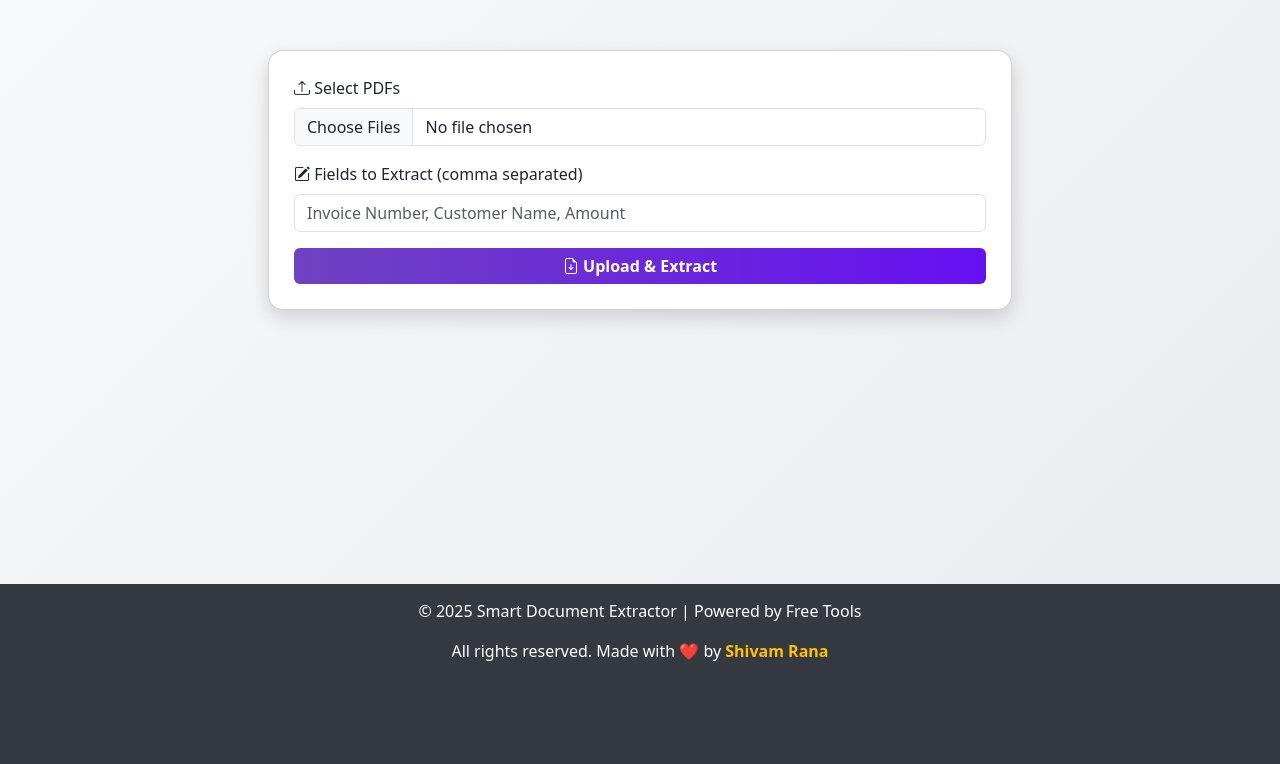
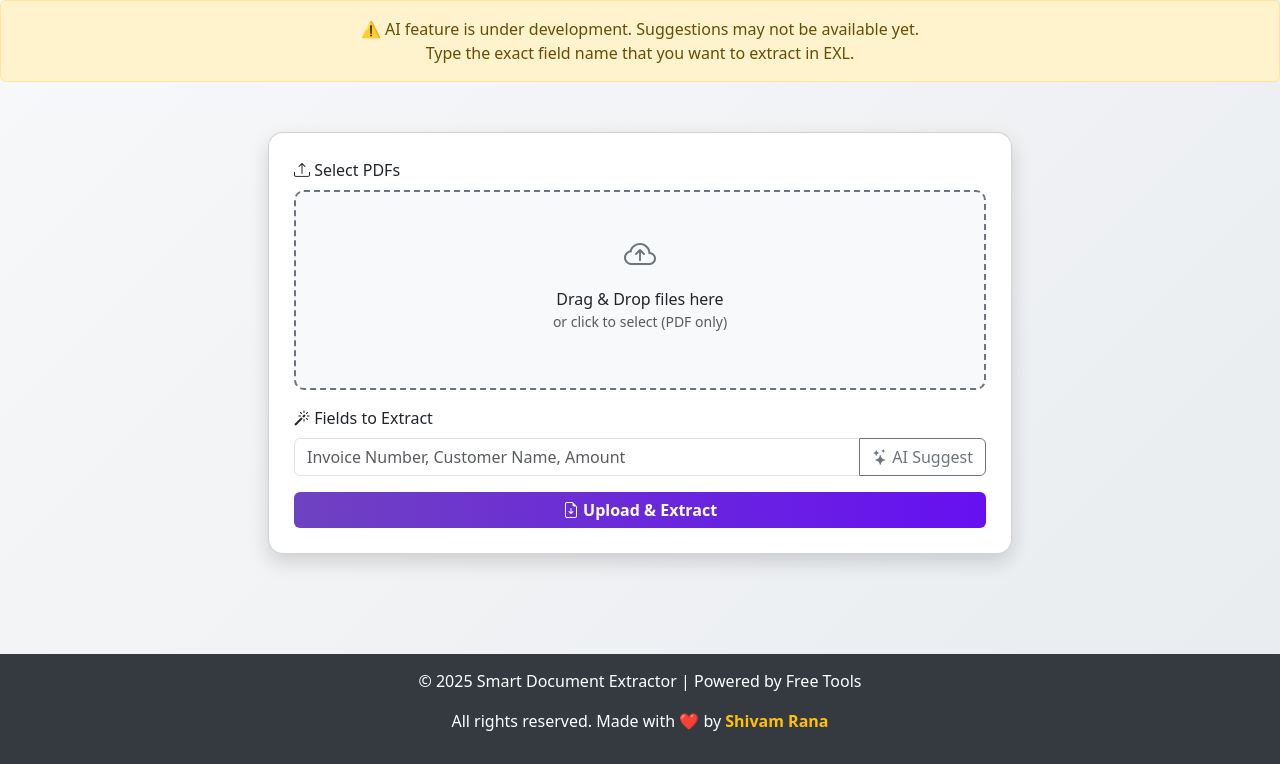
Before and after one commit to Shiv090703/smart-document-extractor, a FastAPI app: page / in a window 1280 px wide. Shown: the part 106-870 px from the top of the page. Before the commit the page ends 767 px from the top, so only its background shows below. Run offline with FastAPI, Linux system fonts and the light colour scheme.

Commit message:
NEW Ai is

```diff
--- a/app.py
+++ b/app.py
@@ -1,10 +1,11 @@
-from fastapi import FastAPI, File, UploadFile, Form
-from fastapi.responses import FileResponse, HTMLResponse, StreamingResponse
+from fastapi import FastAPI, File, UploadFile, Form, Request
+from fastapi.responses import StreamingResponse, HTMLResponse, JSONResponse
 from fastapi.staticfiles import StaticFiles
 from fastapi.templating import Jinja2Templates
-from fastapi.requests import Request
 import shutil, os, io
+
 from extractor import process_pdf_files
+from ai_service import ask_ai  # AI integration
 
 app = FastAPI()
 
@@ -15,38 +16,87 @@ os.makedirs(UPLOAD_FOLDER, exist_ok=True)
 app.mount("/static", StaticFiles(directory="static"), name="static")
 templates = Jinja2Templates(directory="templates")
 
-# Home page
+
 @app.get("/", response_class=HTMLResponse)
 def read_root(request: Request):
     return templates.TemplateResponse("index.html", {"request": request})
 
-# Handle uploads from form
+
 @app.post("/upload_web/")
-async def upload_pdfs_web(files: list[UploadFile] = File(...), fields: str = Form(...)):
+async def upload_pdfs_web(
+    files: list[UploadFile] = File(...),
+    fields: str = Form(...),
+    analyze: bool = Form(False)
+):
+    """
+    Upload PDFs, extract fields, return Excel, optionally return AI insights.
+    """
     saved_files = []
-
     for file in files:
         file_path = os.path.join(UPLOAD_FOLDER, file.filename)
         with open(file_path, "wb") as f:
             shutil.copyfileobj(file.file, f)
         saved_files.append(file_path)
 
-    # Convert user input fields to list
     fields_list = [f.strip() for f in fields.split(",")]
 
-    # Call updated extractor
+    # Call PDF extractor
     output_excel = process_pdf_files(saved_files, fields_list)
 
     with open(output_excel, 'rb') as f:
         excel_bytes = f.read()
 
-    # Clean up files
-    os.remove(output_excel)
+    # Clean up uploaded PDFs
     for file_path in saved_files:
         os.remove(file_path)
 
-    return StreamingResponse(
+    # If analyze requested, return AI insights
+    if analyze:
+        try:
+            prompt = (
+                f"Here is extracted invoice data with fields {fields_list}. "
+                "Provide a summary, highlight anomalies, and suggest insights."
+            )
+            ai_response = ask_ai(prompt)
+            return JSONResponse({"ai_insights": ai_response})
+        except Exception as e:
+            return JSONResponse({"error": str(e)})
+
+    # Otherwise, return Excel
+    response = StreamingResponse(
         io.BytesIO(excel_bytes),
-        media_type='application/vnd.openxmlformats-officedocument.spreadsheetml.sheet',
+        media_type="application/vnd.openxmlformats-officedocument.spreadsheetml.sheet",
         headers={"Content-Disposition": "attachment; filename=extracted_data.xlsx"}
     )
+
+    os.remove(output_excel)
+    return response
+
+
+@app.get("/ask-ai/")
+def ask_ai_endpoint(question: str):
+    """
+    Ask AI directly with a custom question.
+    """
+    try:
+        answer = ask_ai(question)
+        return {"question": question, "answer": answer}
+    except Exception as e:
+        return JSONResponse({"error": str(e)}, status_code=500)
+
+
+@app.post("/ai_suggest/")
+def ai_suggest_endpoint():
+    """
+    Suggest invoice fields for extraction via AI.
+    """
+    try:
+        prompt = (
+            "You are an AI assistant. Suggest the most common fields to extract from invoices "
+            "like Invoice Number, Date, Amount, Customer Name."
+        )
+        ai_response = ask_ai(prompt)
+        suggested_fields = [f.strip() for f in ai_response.split(",") if f.strip()]
+        return JSONResponse({"fields": suggested_fields})
+    except Exception as e:
+        return JSONResponse({"error": str(e)}, status_code=500)
--- a/requirements.txt
+++ b/requirements.txt
@@ -6,3 +6,5 @@ pytesseract==0.3.10
 pdf2image==1.16.3
 Pillow==9.5.0   # downgrade from 10.0.0
 openpyxl==3.1.2
+google-generativeai==0.8.3
+python-dotenv==1.0.0
--- a/templates/index.html
+++ b/templates/index.html
@@ -27,10 +27,7 @@
         header h1 { font-weight: 700; margin-bottom: 5px; font-size: 1.8rem; }
         header p { font-size: 1.1rem; margin-bottom: 0; }
 
-    .container {
-        flex: 1 0 auto;
-        padding-bottom: 50px; /* space for footer */
-    }
+        .container { flex: 1 0 auto; padding-bottom: 50px; }
 
         .card {
             margin: 50px auto;
@@ -39,10 +36,8 @@
             box-shadow: 0 8px 20px rgba(0,0,0,0.15);
             transition: transform 0.3s ease, box-shadow 0.3s ease;
         }
-    .card:hover {
-        transform: translateY(-5px);
-        box-shadow: 0 12px 25px rgba(0,0,0,0.2);
-    }
+        .card:hover { transform: translateY(-5px); box-shadow: 0 12px 25px rgba(0,0,0,0.2); }
+
         .file-list div {
             margin: 5px 0;
             padding: 8px 12px;
@@ -51,6 +46,23 @@
             font-weight: 500;
             word-break: break-word;
         }
+
+        /* Dropzone style */
+        .dropzone {
+            display: flex;
+            align-items: center;
+            justify-content: center;
+            width: 100%;
+            height: 200px;
+            border: 2px dashed #6c757d;
+            border-radius: 10px;
+            background-color: #f8f9fa;
+            cursor: pointer;
+            transition: background 0.3s;
+        }
+        .dropzone:hover { background-color: #e9ecef; }
+        .dropzone.dragover { background-color: #dee2e6; border-color: #495057; }
+
         .btn-primary {
             background: linear-gradient(90deg, #6f42c1, #6610f2);
             border: none;
@@ -62,6 +74,7 @@
             transform: translateY(-2px);
             box-shadow: 0 6px 12px rgba(0,0,0,0.2);
         }
+
         footer {
             background-color: #343a40;
             color: white;
@@ -69,20 +82,14 @@
             text-align: center;
             flex-shrink: 0;
         }
-    footer a {
-        color: #ffc107;
-        text-decoration: none;
-        font-weight: bold;
-    }
+        footer a { color: #ffc107; text-decoration: none; font-weight: bold; }
         footer a:hover { text-decoration: underline; }
 
         /* Loading overlay */
         #loadingOverlay {
             position: fixed;
-        top: 0;
-        left: 0;
-        width: 100%;
-        height: 100%;
+            top: 0; left: 0;
+            width: 100%; height: 100%;
             background: rgba(255,255,255,0.8);
             display: none;
             justify-content: center;
@@ -91,18 +98,9 @@
             flex-direction: column;
             padding: 20px;
         }
-    #loadingOverlay .spinner-border {
-        width: 4rem;
-        height: 4rem;
-        margin-bottom: 15px;
-    }
-    #progressContainer {
-        width: 80%;
-        max-width: 400px;
-        display: none;
-    }
+        #loadingOverlay .spinner-border { width: 4rem; height: 4rem; margin-bottom: 15px; }
+        #progressContainer { width: 80%; max-width: 400px; display: none; }
 
-    /* Responsive adjustments */
         @media (max-width: 576px) {
             .card { padding: 20px; margin: 30px 10px; }
             header h1 { font-size: 1.5rem; }
@@ -118,19 +116,39 @@
         <h1><i class="bi bi-file-earmark-text"></i> Smart Document Extractor</h1>
         <p>Upload your PDFs and extract any fields you need!</p>
     </header>
+    <!-- AI under development message -->
+        <div class="alert alert-warning text-center mb-0" role="alert">
+            ⚠️ AI feature is under development. Suggestions may not be available yet.
+            <br>
+            Type the exact field name that you want to extract in EXL.
+        </div>
 
     <div class="container">
         <div class="card col-md-8 col-12">
             <form id="extractForm" action="/upload_web/" method="post" enctype="multipart/form-data">
+
+                <!-- Dropzone Upload -->
                 <div class="mb-3">
                     <label class="form-label"><i class="bi bi-upload"></i> Select PDFs</label>
-                <input type="file" name="files" multiple class="form-control" id="fileInput" required>
-                <div id="fileList" class="file-list"></div>
+                    <div id="dropzone" class="dropzone">
+                        <div class="text-center">
+                            <i class="bi bi-cloud-arrow-up" style="font-size:2rem; color:#6c757d;"></i>
+                            <p class="mt-2 mb-0">Drag & Drop files here</p>
+                            <p class="text-muted small">or click to select (PDF only)</p>
+                        </div>
+                        <input id="fileInput" name="files" type="file" multiple class="d-none" required>
+                    </div>
+                    <div id="fileList" class="file-list mt-3"></div>
                 </div>
 
+                <!-- AI field suggestion -->
                 <div class="mb-3">
-                <label class="form-label"><i class="bi bi-pencil-square"></i> Fields to Extract (comma separated)</label>
-                <input type="text" name="fields" class="form-control" placeholder="Invoice Number, Customer Name, Amount" required>
+                    <label class="form-label"><i class="bi bi-magic"></i> Fields to Extract</label>
+                    <div class="input-group">
+                        <input type="text" name="fields" id="fieldsInput" class="form-control" placeholder="Invoice Number, Customer Name, Amount" required>
+                        <button type="button" id="aiSuggestBtn" class="btn btn-outline-secondary"><i class="bi bi-stars"></i> AI Suggest</button>
+                    </div>
+                    <div id="aiSuggestions" class="mt-2 text-muted small"></div>
                 </div>
 
                 <button type="submit" class="btn btn-primary w-100"><i class="bi bi-file-earmark-arrow-down"></i> Upload & Extract</button>
@@ -159,27 +177,47 @@
     </footer>
 
     <script>
+    const dropzone = document.getElementById('dropzone');
     const fileInput = document.getElementById('fileInput');
     const fileList = document.getElementById('fileList');
     const extractForm = document.getElementById('extractForm');
     const loadingOverlay = document.getElementById('loadingOverlay');
     const progressContainer = document.getElementById('progressContainer');
     const progressBar = document.getElementById('progressBar');
+    const aiSuggestBtn = document.getElementById('aiSuggestBtn');
+    const aiSuggestions = document.getElementById('aiSuggestions');
+    const fieldsInput = document.getElementById('fieldsInput');
+
+    // Dropzone click
+    dropzone.addEventListener('click', () => fileInput.click());
+
+    // Drag & drop highlight
+    dropzone.addEventListener('dragover', (e) => {
+        e.preventDefault();
+        dropzone.classList.add('dragover');
+    });
+    dropzone.addEventListener('dragleave', () => dropzone.classList.remove('dragover'));
+    dropzone.addEventListener('drop', (e) => {
+        e.preventDefault();
+        dropzone.classList.remove('dragover');
+        fileInput.files = e.dataTransfer.files;
+        showFiles();
+    });
 
     // Show selected file names
-fileInput.addEventListener('change', () => {
+    fileInput.addEventListener('change', showFiles);
+    function showFiles() {
         fileList.innerHTML = '';
         for (let i = 0; i < fileInput.files.length; i++) {
             const div = document.createElement('div');
             div.textContent = fileInput.files[i].name;
             fileList.appendChild(div);
         }
-});
+    }
 
     // Handle form submission with fetch + progress simulation
     extractForm.addEventListener('submit', async (e) => {
         e.preventDefault();
-
         const formData = new FormData(extractForm);
         loadingOverlay.style.display = 'flex';
         progressContainer.style.display = 'block';
@@ -235,6 +273,24 @@ extractForm.addEventListener('submit', async (e) => {
             progressBar.textContent = '0%';
         }
     });
+
+    // AI Suggest button
+    aiSuggestBtn.addEventListener('click', async () => {
+        aiSuggestions.innerHTML = '<i class="bi bi-hourglass-split"></i> AI is analyzing...';
+
+        try {
+            // Dummy AI call - replace /ai_suggest with backend endpoint
+            const response = await fetch('/ai_suggest', { method: 'POST' });
+            if (!response.ok) throw new Error('AI service unavailable');
+
+            const suggestions = await response.json(); // expect {fields: ["Invoice Number", "Date", ...]}
+            aiSuggestions.innerHTML = '✨ Suggested fields: ' + suggestions.fields.join(', ');
+            fieldsInput.value = suggestions.fields.join(', ');
+
+        } catch (err) {
+            aiSuggestions.innerHTML = '<span class="text-danger">AI Error: ' + err.message + '</span>';
+        }
+    });
     </script>
 
     </body>
```
Also changed, not shown: ai_service.py (added, +28 -0 lines), list_models.py (added, +15 -0 lines), test_ai.py (added, +11 -0 lines), 1 other file. Lines whose indentation alone changed are shown as unchanged.
